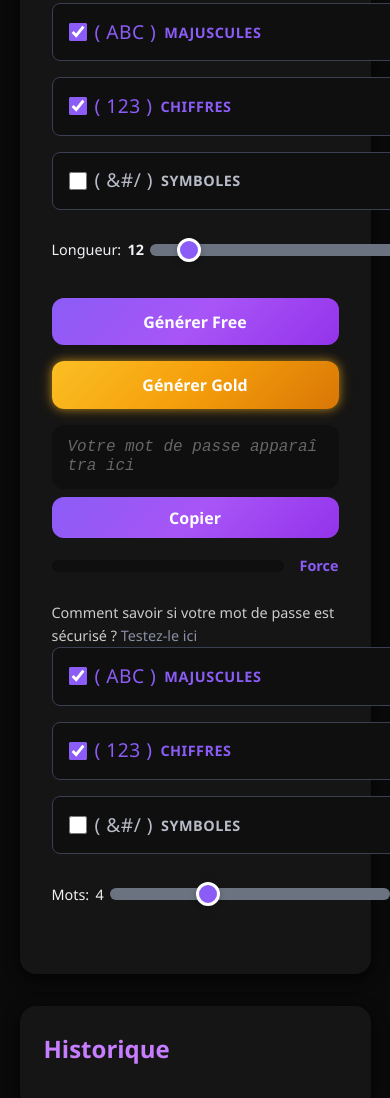
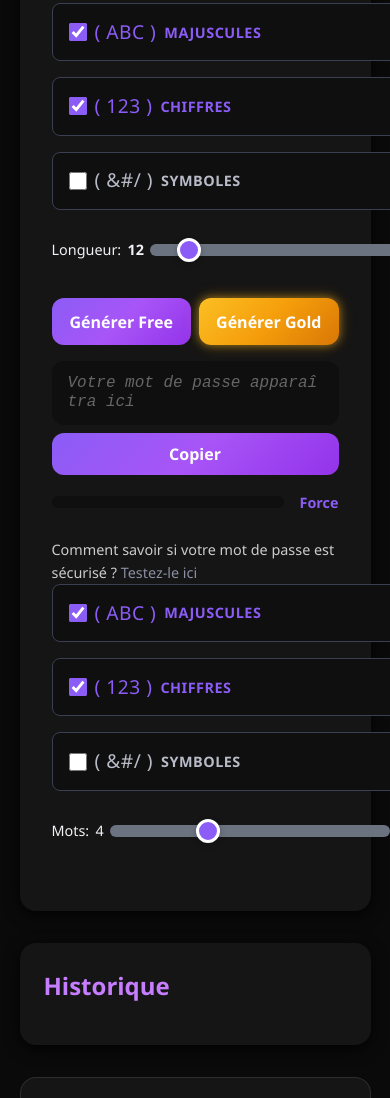
Before and after one commit to CouthMammal4430/KironPass, a website: page index.html in a window 390 px wide. Shown: the part 724-1822 px from the top of the page. Drawn offline with nearby package versions, Linux system fonts and the light colour scheme; no server answers.

Commit message:
Ton message de commit

```diff
--- a/index.html
+++ b/index.html
@@ -5,6 +5,10 @@
     <meta name="viewport" content="width=device-width, initial-scale=1.0">
     <title>KironPass</title>
     <link rel="stylesheet" href="style.css">
+
+    <!-- Google AdSense -->
+    <script async src="https://pagead2.googlesyndication.com/pagead/js/adsbygoogle.js?client=ca-pub-9239068949462297"
+         crossorigin="anonymous"></script>
 </head>
 <body>
 
--- a/style.css
+++ b/style.css
@@ -488,9 +488,11 @@ body.theme-dark .length-btn:hover {
 
 /* ===================== BOUTONS GENERER ===================== */
 .generator-buttons {
-    display: flex;
+    display: flex !important;
     gap: 1rem;
     margin-bottom: 1rem;
+    flex-direction: row !important;
+    flex-wrap: nowrap;
 }
 
 .btn {
@@ -502,6 +504,8 @@ body.theme-dark .length-btn:hover {
     font-weight: bold;
     font-size: 1rem;
     transition: all 0.3s ease-in-out;
+    display: inline-block;
+    width: auto;
 }
 
 .btn:hover {
@@ -783,7 +787,9 @@ body.theme-light .password-item .notes-icon { color: #000000; }
         flex-direction: column;
     }
     .generator-buttons {
-        flex-direction: column;
+        flex-direction: row !important;
+        gap: 0.5rem;
+        display: flex !important;
     }
     .nav-right {
         flex-direction: column;
```
